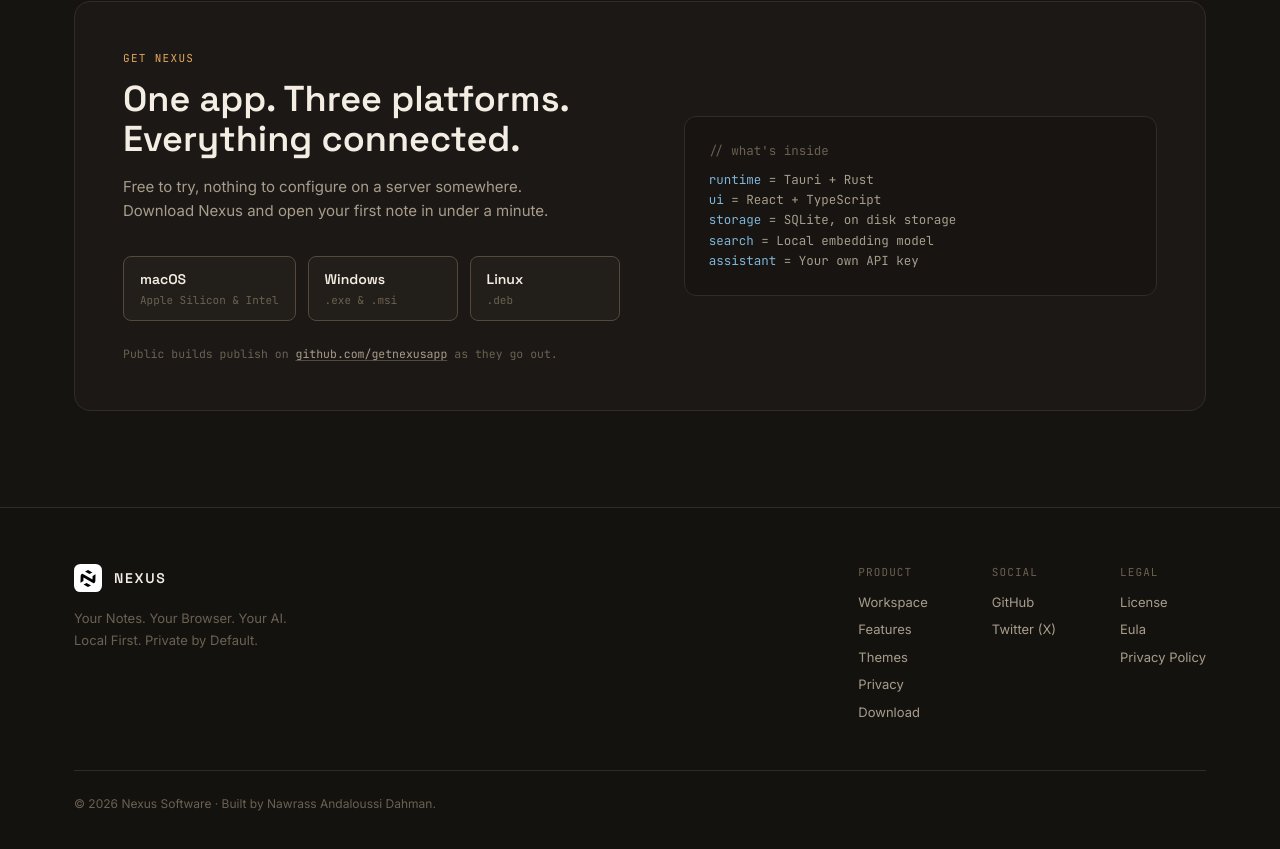
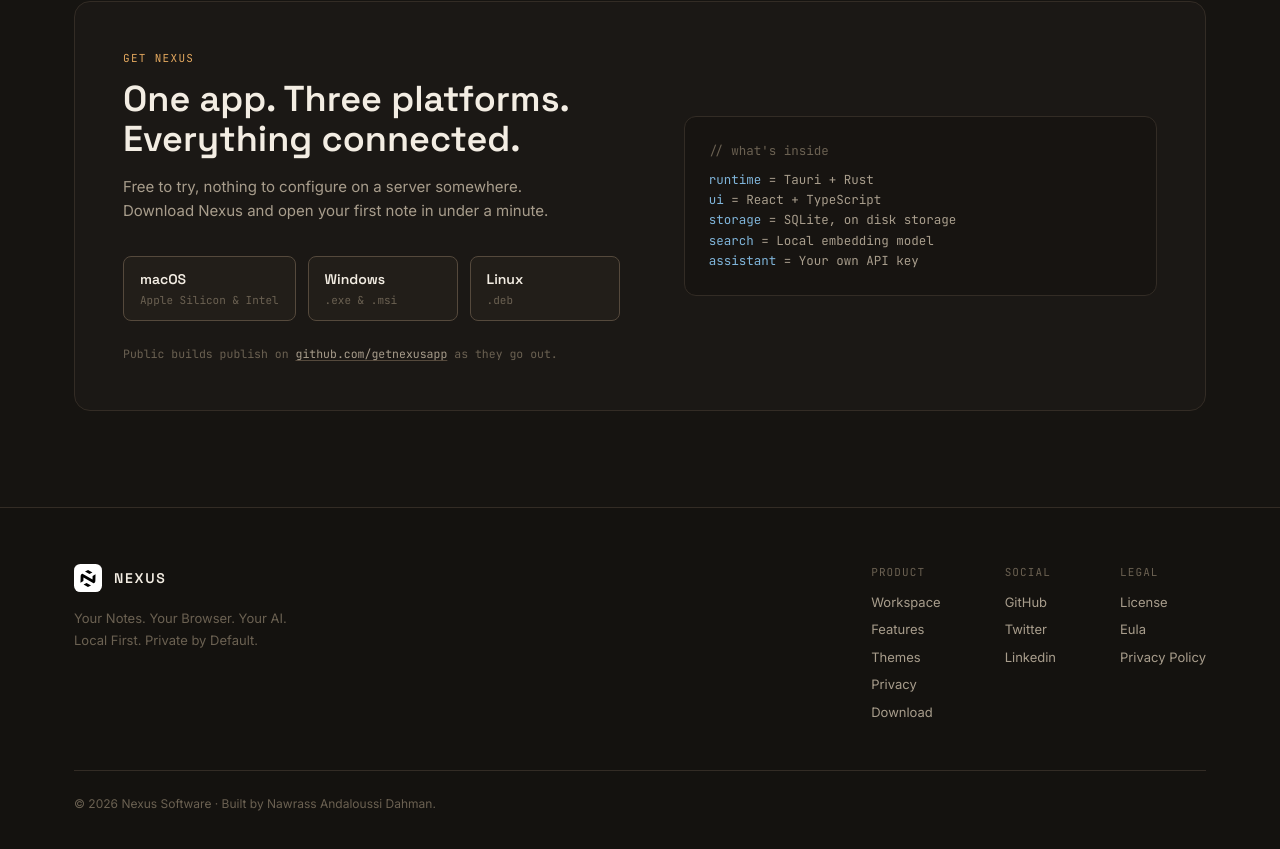
Before and after one commit to getnexusapp/nexus-site, a Next.js app: page / in a window 1280 px wide. Shown: the part 4553-5402 px from the top of the page. Built offline with nearby package versions, Linux system fonts and the light colour scheme.

Commit message:
Update Twitter link text and add LinkedIn link

```diff
--- a/components/Footer.tsx
+++ b/components/Footer.tsx
@@ -74,7 +74,17 @@
                     rel="noreferrer noopener"
                     className="hover:text-ink"
                   >
-                    Twitter (X)
+                    Twitter
+                  </a>
+                </li>
+                <li>
+                  <a
+                    href="https://www.linkedin.com/company/getnexusapp"
+                    target="_blank"
+                    rel="noreferrer noopener"
+                    className="hover:text-ink"
+                  >
+                    Linkedin
                   </a>
                 </li>
               </ul>
```
